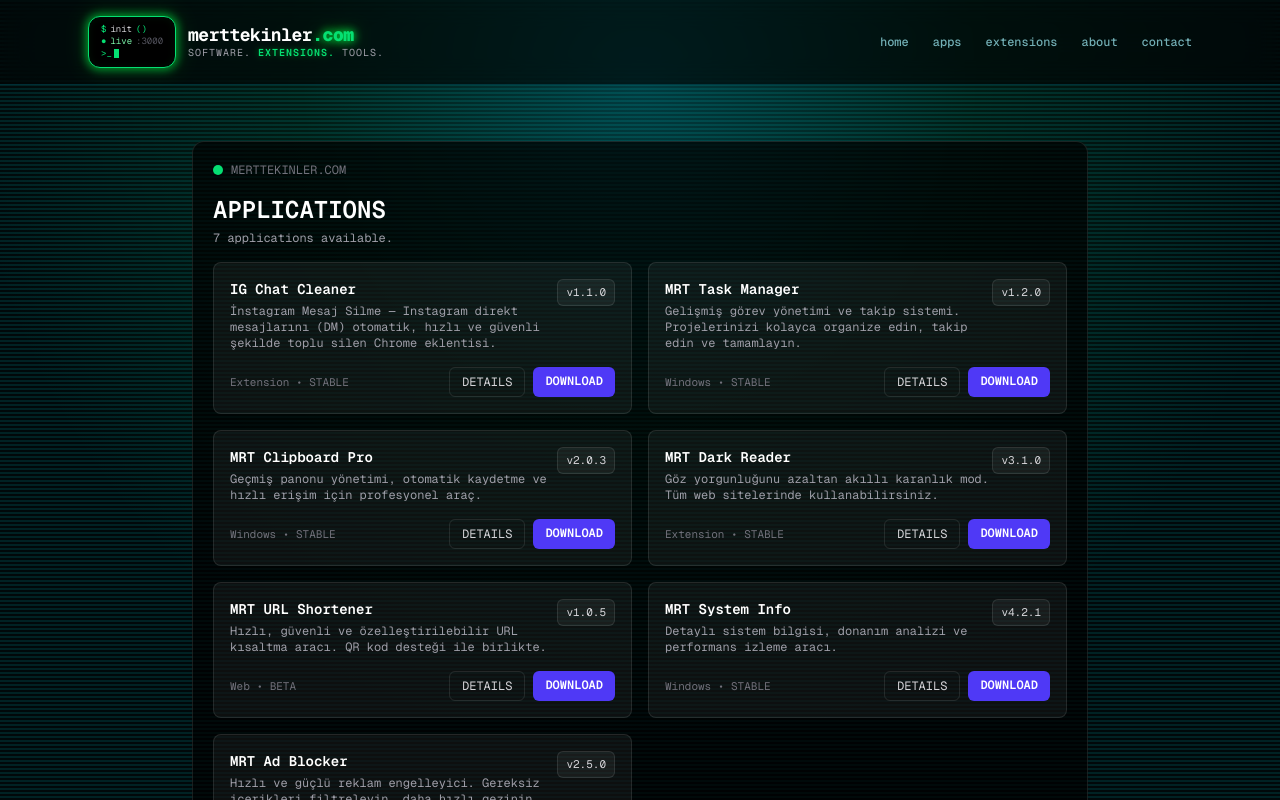
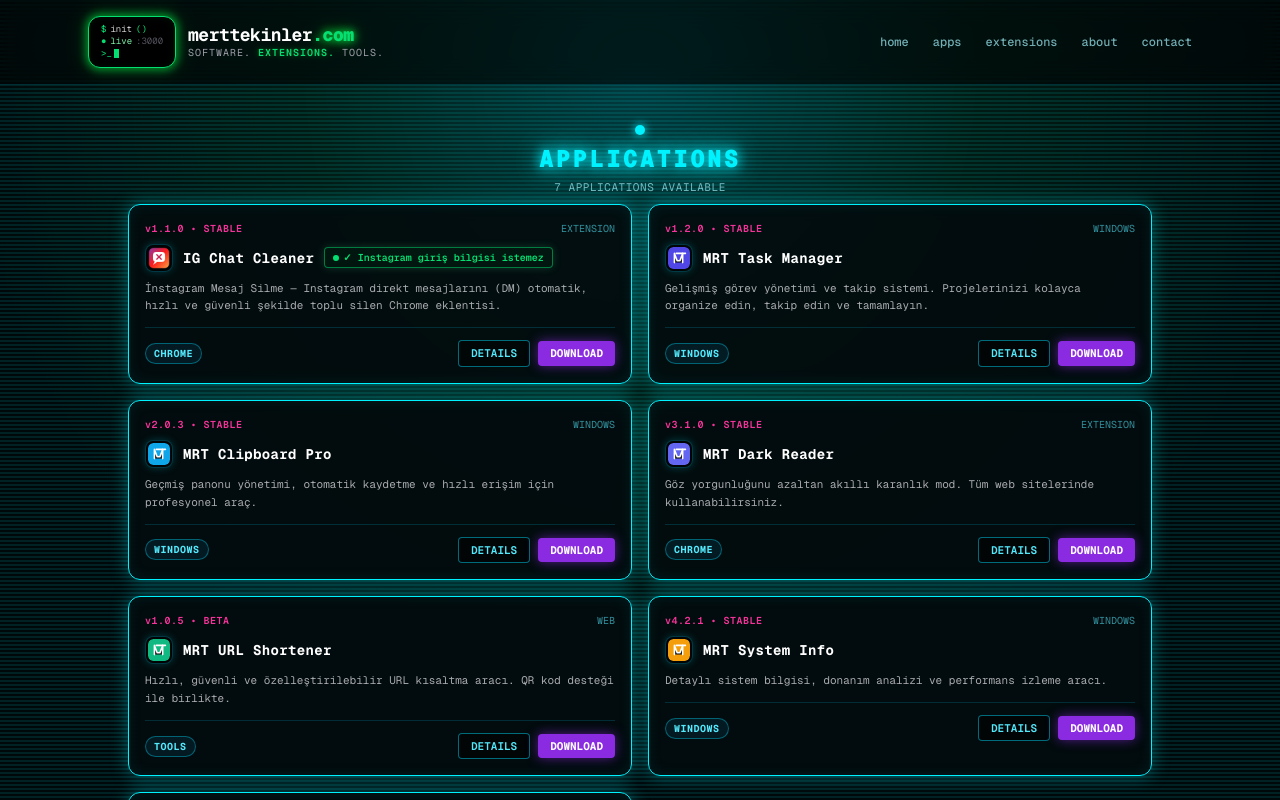
Before and after one commit to tekyoube-ux/merttek, a Next.js app: page /apps in a window 1280 px wide. Shown: the top 800 px of the page. Built offline with nearby package versions, Linux system fonts and the light colour scheme; no server answers; the database is empty.

Commit message:
Apps sayfası Firestore'dan dinamik

```diff
--- a/src/app/apps/page.tsx
+++ b/src/app/apps/page.tsx
@@ -1,55 +1,70 @@
-import { apps } from "@/data/apps";
+"use client";
+
 import Link from "next/link";
-
-export const metadata = {
-  title: "Applications",
-  description: "Browse available applications.",
-};
+import { useApps } from "@/hooks/useApps";
 
 export default function AppsPage() {
+  const { apps, loading } = useApps();
+
   return (
-    <section className="mx-auto max-w-4xl space-y-6 py-10">
-      <div className="rounded-xl border border-white/10 bg-black/70 p-5">
-        <div className="mb-4 flex items-center gap-2">
-          <span className="h-2.5 w-2.5 rounded-full bg-green-400" />
-          <span className="text-xs text-zinc-500">MERTTEKINLER.COM</span>
-        </div>
-        <div className="space-y-4">
-          <div>
-            <h1 className="text-2xl font-semibold text-white">APPLICATIONS</h1>
-            <p className="mt-1 text-xs text-zinc-400">
-              {apps.length} applications available.
+    <section className="mx-auto max-w-5xl space-y-6 py-6 font-mono">
+      <div className="flex flex-col items-center justify-center text-center gap-1 mb-2">
+        <span className="relative flex h-2.5 w-2.5 mb-1">
+          <span className="animate-ping absolute inline-flex h-full w-full rounded-full bg-[#00f2ff] opacity-75"></span>
+          <span className="relative inline-flex rounded-full h-2.5 w-2.5 bg-[#00f2ff] shadow-[0_0_10px_#00f2ff]"></span>
+        </span>
+        <h1 className="symbolics-title text-xl md:text-2xl font-black tracking-widest uppercase">APPLICATIONS</h1>
+        <p className="text-[11px] tracking-wider text-cyan-200/70">
+          {loading ? "..." : `${apps.length} APPLICATIONS AVAILABLE`}
         </p>
       </div>
+
       <div className="grid grid-cols-1 gap-4 md:grid-cols-2">
         {apps.map((app) => (
-              <div
-                key={app.id}
-                className="rounded-lg border border-white/10 bg-white/5 p-4 transition hover:border-white/20"
-              >
-                <div className="flex items-start justify-between">
-                  <div>
-                    <h3 className="text-sm font-semibold text-white">{app.name}</h3>
-                    <p className="mt-1 text-xs text-zinc-400">{app.description}</p>
-                  </div>
-                  <span className="rounded-md border border-white/10 bg-white/5 px-2 py-1 text-[11px] text-zinc-300">
-                    v{app.version}
+          <div key={app.id} className="symbolics-card flex flex-col rounded-xl bg-[#030a0d]/90 p-4 backdrop-blur-sm">
+            <div className="space-y-2">
+              <div className="flex items-center justify-between">
+                <span className="text-[10px] font-mono text-pink-500 font-semibold tracking-wider">
+                  v{app.version} • {app.status.toUpperCase()}
+                </span>
+                <span className="text-[10px] text-cyan-300/60 font-mono">
+                  {app.platform.toUpperCase()}
                 </span>
               </div>
-                <div className="mt-4 flex items-center justify-between">
-                  <span className="text-[11px] text-zinc-500">
-                    {app.platform} • {app.status.toUpperCase()}
+
+              <div className="flex items-center gap-2.5 flex-wrap">
+                {app.icon && (
+                  <img src={app.icon} alt={app.name} className="h-7 w-7 rounded-lg border border-cyan-500/30 object-contain p-0.5 bg-black/60 shadow-[0_0_8px_rgba(0,242,255,0.2)]" />
+                )}
+                <h2 className="text-sm font-bold text-white tracking-wide">{app.name}</h2>
+                {app.highlight && (
+                  <span className="flex items-center gap-1 rounded border border-green-400/50 bg-green-950/30 px-2 py-0.5 text-[10px] font-semibold text-green-400 shadow-[0_0_8px_rgba(74,222,128,0.2)]">
+                    <span className="relative flex h-1.5 w-1.5 shrink-0">
+                      <span className="animate-ping absolute inline-flex h-full w-full rounded-full bg-green-400 opacity-75"></span>
+                      <span className="relative inline-flex rounded-full h-1.5 w-1.5 bg-green-400"></span>
                     </span>
-                  <div className="flex gap-2">
+                    {app.highlight}
+                  </span>
+                )}
+              </div>
+
+              <p className="text-[11px] leading-relaxed text-zinc-300/80 line-clamp-2">{app.description}</p>
+            </div>
+
+            <div className="pt-3 mt-3 border-t border-cyan-500/20 flex items-center justify-between gap-2">
+              <span className="rounded-full border border-cyan-400/40 bg-cyan-950/40 px-2 py-0.5 text-[10px] font-bold tracking-wider text-cyan-300">
+                {app.category.toUpperCase()}
+              </span>
+              <div className="flex items-center gap-2">
                 <Link
                   href={`/apps/${app.slug}`}
-                      className="rounded-md border border-white/10 px-3 py-1.5 text-xs text-zinc-300 transition hover:border-white/20 hover:text-white"
+                  className="rounded border border-cyan-400/50 bg-black/50 px-3 py-1 text-[11px] font-semibold text-cyan-300 transition-all hover:bg-cyan-500/20 hover:text-white hover:shadow-[0_0_10px_rgba(0,242,255,0.4)]"
                 >
                   DETAILS
                 </Link>
                 <a
                   href={app.downloadUrl}
-                      className="rounded-md bg-indigo-600 px-3 py-1.5 text-xs font-semibold text-white transition hover:bg-indigo-500"
+                  className="rounded bg-[#8a2be2] px-3 py-1 text-[11px] font-bold text-white shadow-[0_0_12px_rgba(138,43,226,0.6)] transition-all hover:bg-[#9d35ff] hover:shadow-[0_0_20px_rgba(157,53,255,0.9)]"
                 >
                   DOWNLOAD
                 </a>
@@ -58,26 +73,6 @@
           </div>
         ))}
       </div>
-        </div>
-      </div>
-
-      <div className="flex flex-wrap gap-2">
-        <QuickLink href="/" label="HOME" />
-        <QuickLink href="/extensions" label="EXTENSIONS" />
-        <QuickLink href="/about" label="ABOUT" />
-        <QuickLink href="/contact" label="CONTACT" />
-      </div>
     </section>
   );
 }
-
-function QuickLink({ href, label }: { href: string; label: string }) {
-  return (
-    <Link
-      href={href}
-      className="rounded-md border border-white/10 bg-white/5 px-4 py-2 text-xs font-medium text-zinc-300 transition hover:border-white/20 hover:text-white"
-    >
-      [{label}]
-    </Link>
-  );
-}
```
Lines whose indentation alone changed are shown as unchanged.
